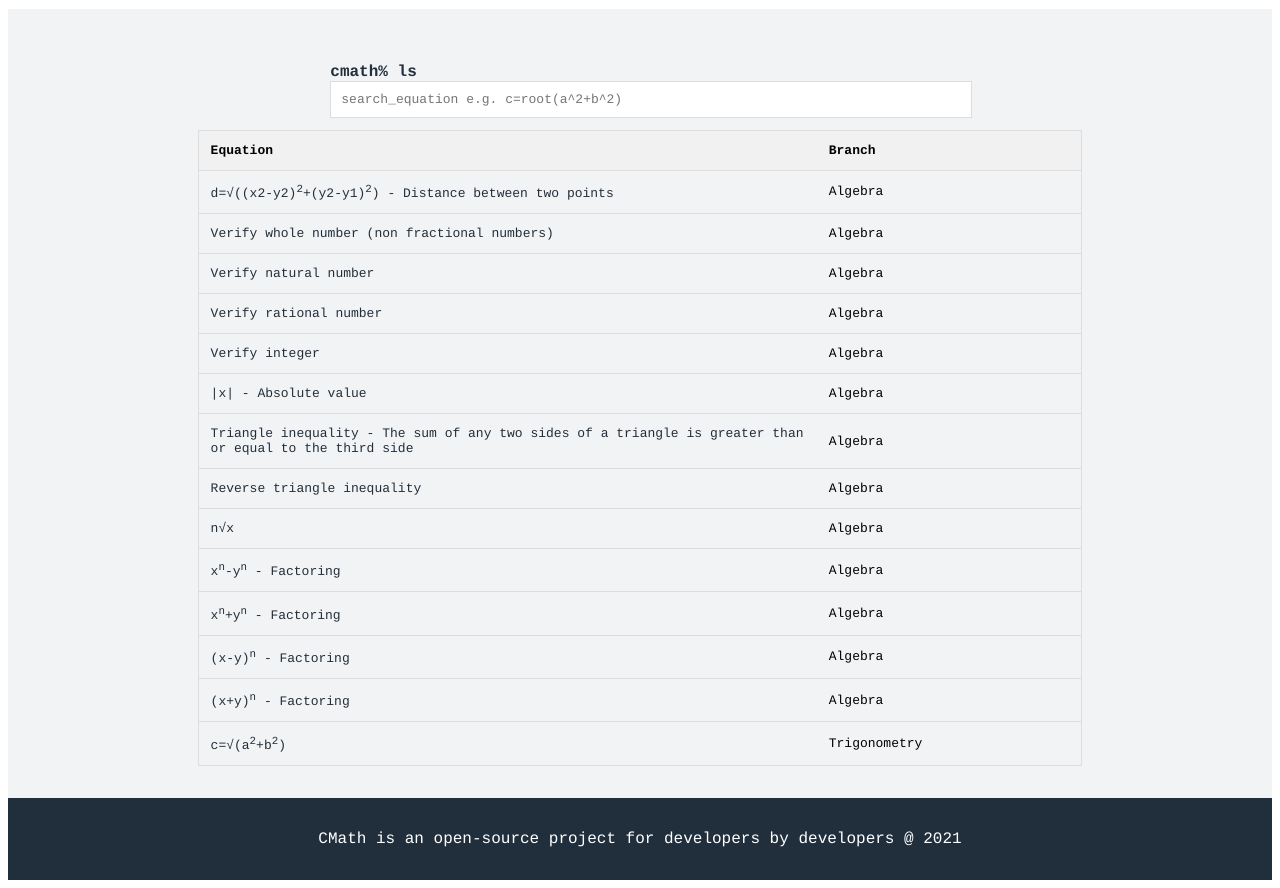
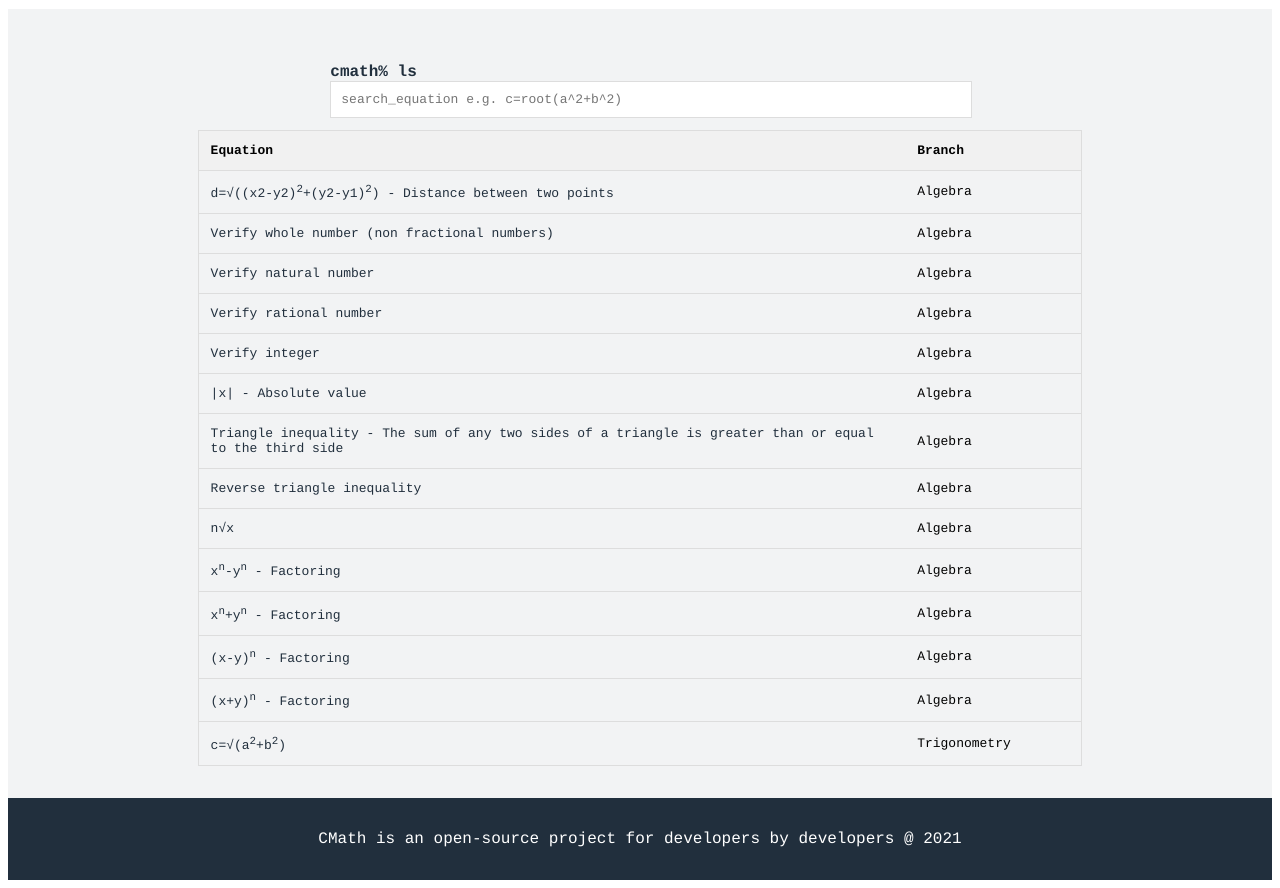
Before and after one commit to JayedRafiProjects/cmath.c, a plain HTML site: page index.html in a window 1280 px wide. Shown: the part 840-1728 px from the top of the page. Drawn offline with Linux system fonts and the light colour scheme.

Commit message:
Update index.html

```diff
--- a/index.html
+++ b/index.html
@@ -75,8 +75,8 @@
 			<!--INTERFACE-->
 			<table id="myTable">
   			<tr class="header">
-    		<th style="width:70%;">Equation</th>
-    		<th style="width:30%;">Branch</th>
+    		<th style="width:80%;">Equation</th>
+    		<th style="width:20%;">Branch</th>
   			</tr>
   			<tr>
     		<td><a href="https://github.com/JayedRafiProjects/cmath.c/blob/main/cm2.c">d=&#8730;((x2-y2)<sup>2</sup>+(y2-y1)<sup>2</sup>) - Distance between two points</a></td>
```
